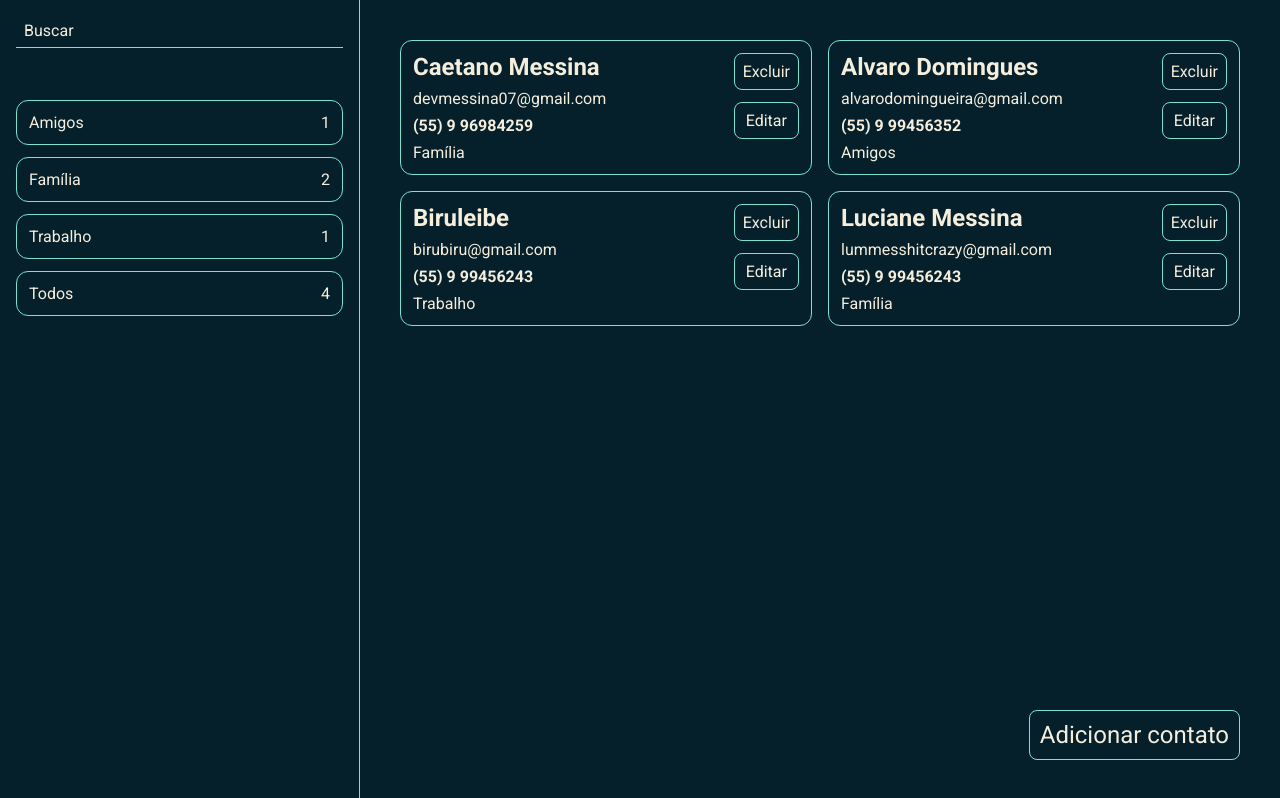
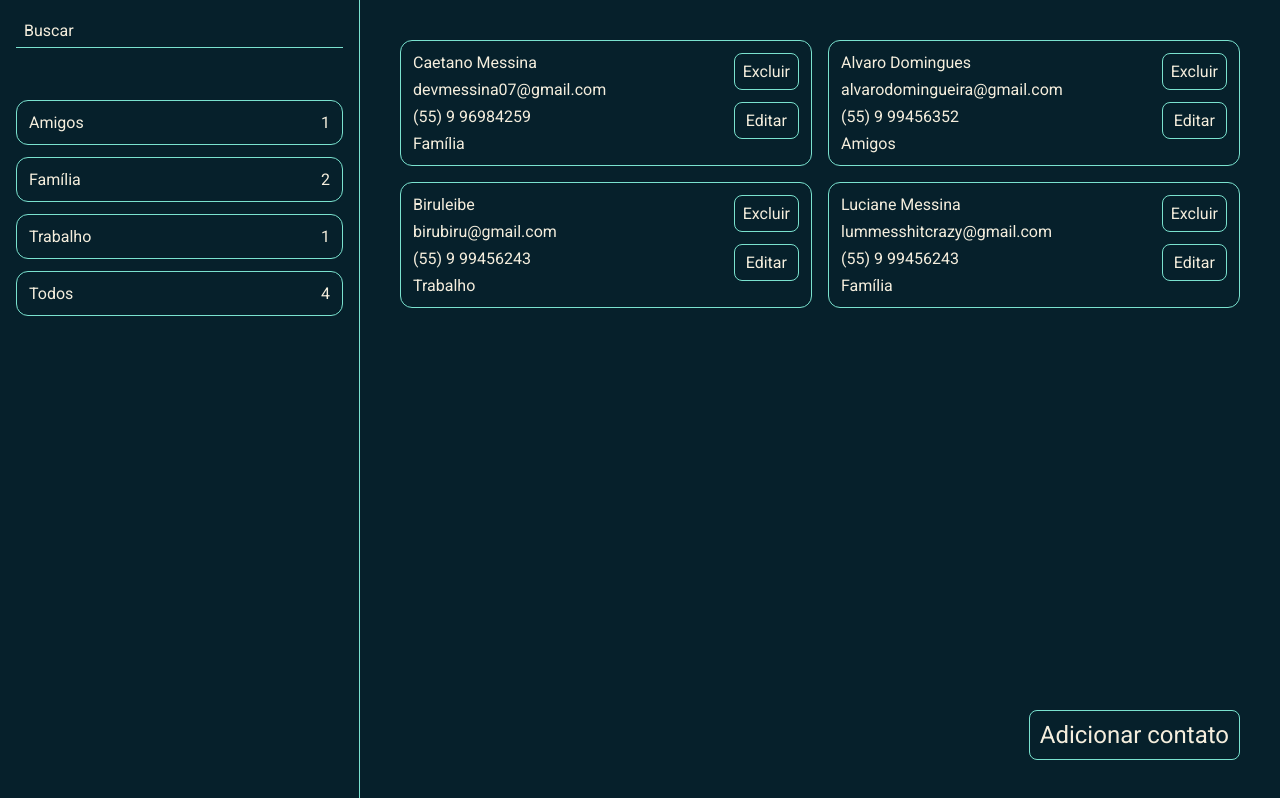
Before and after one commit to ExtratoZ/MyFriendsList, a React (Vite) app: page / in a window 1280 px wide. Built offline with nearby package versions, Linux system fonts and the light colour scheme.

Commit message:
set edit button

```diff
--- a/src/components/Contato/index.tsx
+++ b/src/components/Contato/index.tsx
@@ -1,26 +1,77 @@
 import { useDispatch } from 'react-redux';
 import * as S from './style';
-import { Button } from '../../styles'
+import { Button } from '../../styles';
 import Contato from '../../models/Contato';
-import { remove } from '../../store/reducers/ReducerContato';
+import { editarContato, remove } from '../../store/reducers/ReducerContato';
+import { useState } from 'react';
 
 type Props = Contato;
 
 const Contatos = ({ titulo, email, telefone, categoria, id }: Props) => {
   const dispatch = useDispatch();
+  const [estaEditando, setEstaEditando] = useState(false);
+  const [contatoEditado, setContadoEditado] = useState<Contato>({
+    titulo,
+    email,
+    telefone,
+    categoria,
+    id,
+  });
+
+  const editando = () => {
+    setEstaEditando(true);
+  };
+
+  const salvarEdicao = () => {
+    dispatch(editarContato({ ...contatoEditado }));
+    setEstaEditando(false);
+  };
+
+  const trocandoContato = (e: React.ChangeEvent<HTMLInputElement>) => {
+    const { name, value } = e.target;
+    setContadoEditado((prev) => ({ ...prev, [name]: value }));
+  };
 
   return (
     <S.AbaContato>
-      <div>
-        <S.Nome>{titulo}</S.Nome>
-        <S.Email>{email}</S.Email>
-        <S.Cel>{telefone}</S.Cel>
-        <span>{categoria}</span>
-      </div>
-      <S.ActionBar>
-        <Button onClick={() => dispatch(remove(id))}>Excluir</Button>
-        <Button>Editar</Button>
-      </S.ActionBar>
+      {estaEditando ? (
+        <>
+          <S.InfoContato>
+            <S.Input
+              name="titulo"
+              value={contatoEditado.titulo}
+              onChange={trocandoContato}
+            />
+            <S.Input
+              name="email"
+              value={contatoEditado.email}
+              onChange={trocandoContato}
+            />
+            <S.Input
+              name="telefone"
+              value={contatoEditado.telefone}
+              onChange={trocandoContato}
+            />
+            <span>{categoria}</span>
+          </S.InfoContato>
+          <S.ActionBar>
+            <Button onClick={salvarEdicao}>Salvar</Button>
+          </S.ActionBar>
+        </>
+      ) : (
+        <>
+          <S.InfoContato>
+            <span>{titulo}</span>
+            <span>{email}</span>
+            <span>{telefone}</span>
+            <span>{categoria}</span>
+          </S.InfoContato>
+          <S.ActionBar>
+            <Button onClick={() => dispatch(remove(id))}>Excluir</Button>
+            <Button onClick={editando}>Editar</Button>
+          </S.ActionBar>
+        </>
+      )}
     </S.AbaContato>
   );
 };
--- a/src/components/Contato/style.ts
+++ b/src/components/Contato/style.ts
@@ -9,16 +9,18 @@ export const AbaContato = styled.div`
   grid-template-columns: 1fr auto;
 `;
 
-export const Nome = styled.h2`
-  margin-bottom: 8px;
+export const InfoContato = styled.div`
+  display: flex;
+  flex-direction: column;
+  gap: 8px;
 `;
 
-export const Email = styled.p`
-  margin-bottom: 8px;
-`;
-
-export const Cel = styled.h4`
-  margin-bottom: 8px;
+export const Input = styled.input`
+  padding: 6px;
+  border: 1px solid ${variaveis.secondary};
+  border-radius: 6px;
+  font-size: 14px;
+  width: 90%;
 `;
 
 export const ActionBar = styled.div`
--- a/src/containers/Formulario/index.tsx
+++ b/src/containers/Formulario/index.tsx
@@ -2,7 +2,7 @@ import { useState, type FormEvent } from 'react';
 import { useDispatch } from 'react-redux';
 import { useNavigate } from 'react-router-dom';
 import { MainContainer, Pesquisa, Button } from '../../styles';
-import FormArea, { Opcoes } from './styles';
+import * as S from './styles';
 import * as enums from '../../utils/enums/ContatoEnum';
 import Contato from '../../models/Contato';
 import { cadastrar } from '../../store/reducers/ReducerContato';
@@ -24,7 +24,7 @@ const Formulario = () => {
 
   return (
     <MainContainer>
-      <FormArea onSubmit={CadastrarContato}>
+      <S.FormArea onSubmit={CadastrarContato}>
         <h1>Novo contato</h1>
         <Pesquisa
           value={titulo}
@@ -47,11 +47,11 @@ const Formulario = () => {
           placeholder="Número"
           required
         />
-        <Opcoes>
+        <S.Opcoes>
           <h4>Categoria</h4>
           {Object.values(enums.Categoria).map((categoria) => (
-            <div key={categoria}>
-              <input
+            <S.OpcoesItem key={categoria}>
+              <S.Opcao
                 value={categoria}
                 name="categoria"
                 type="radio"
@@ -60,11 +60,11 @@ const Formulario = () => {
                 defaultChecked={categoria === enums.Categoria.AMIGOS}
               />
               <label htmlFor={categoria}>{categoria}</label>
-            </div>
+            </S.OpcoesItem>
           ))}
-        </Opcoes>
+        </S.Opcoes>
         <Button type="submit">Cadastrar</Button>
-      </FormArea>
+      </S.FormArea>
     </MainContainer>
   );
 };
--- a/src/containers/Formulario/styles.ts
+++ b/src/containers/Formulario/styles.ts
@@ -1,10 +1,23 @@
 import styled from 'styled-components';
+import variaveis from '../../styles/variaveis';
 
 export const Opcoes = styled.div`
   margin-bottom: 12px;
 `;
 
-const FormArea = styled.form`
+export const OpcoesItem = styled.div`
+  margin: 12px 0;
+`;
+
+export const Opcao = styled.input`
+  margin-right: 8px;
+  cursor: pointer;
+  &:checked + label {
+    color: ${variaveis.secondary};
+  }
+`;
+
+export const FormArea = styled.form`
   max-width: 580px;
   width: 100% input {
     margin-bottom: 12px;
@@ -13,5 +26,3 @@ const FormArea = styled.form`
     margin-bottom: 12px;
   }
 `;
-
-export default FormArea;
--- a/src/store/reducers/ReducerContato.ts
+++ b/src/store/reducers/ReducerContato.ts
@@ -71,8 +71,17 @@ const ContatoSlice = createSlice({
         state.itens.push(action.payload);
       }
     },
+    editarContato: (state, action: PayloadAction<Contato>) => {
+      const contatoIndex = state.itens.findIndex(
+        (c) => c.id === action.payload.id
+      );
+
+      if (contatoIndex >= 0) {
+        state.itens[contatoIndex] = action.payload;
+      }
+    },
   },
 });
 
-export const { remove, add, cadastrar } = ContatoSlice.actions;
+export const { remove, add, cadastrar, editarContato } = ContatoSlice.actions;
 export default ContatoSlice.reducer;
```
